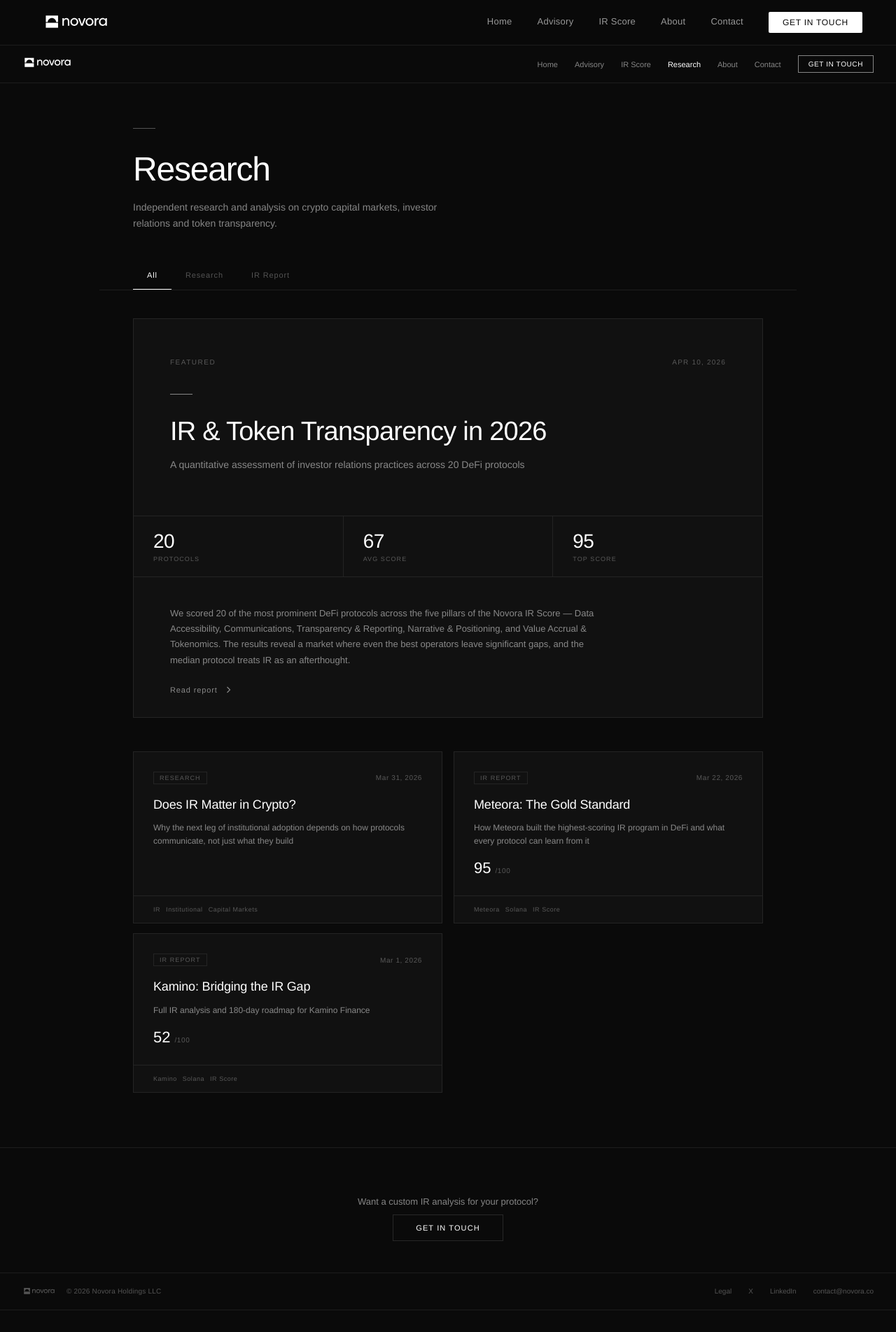
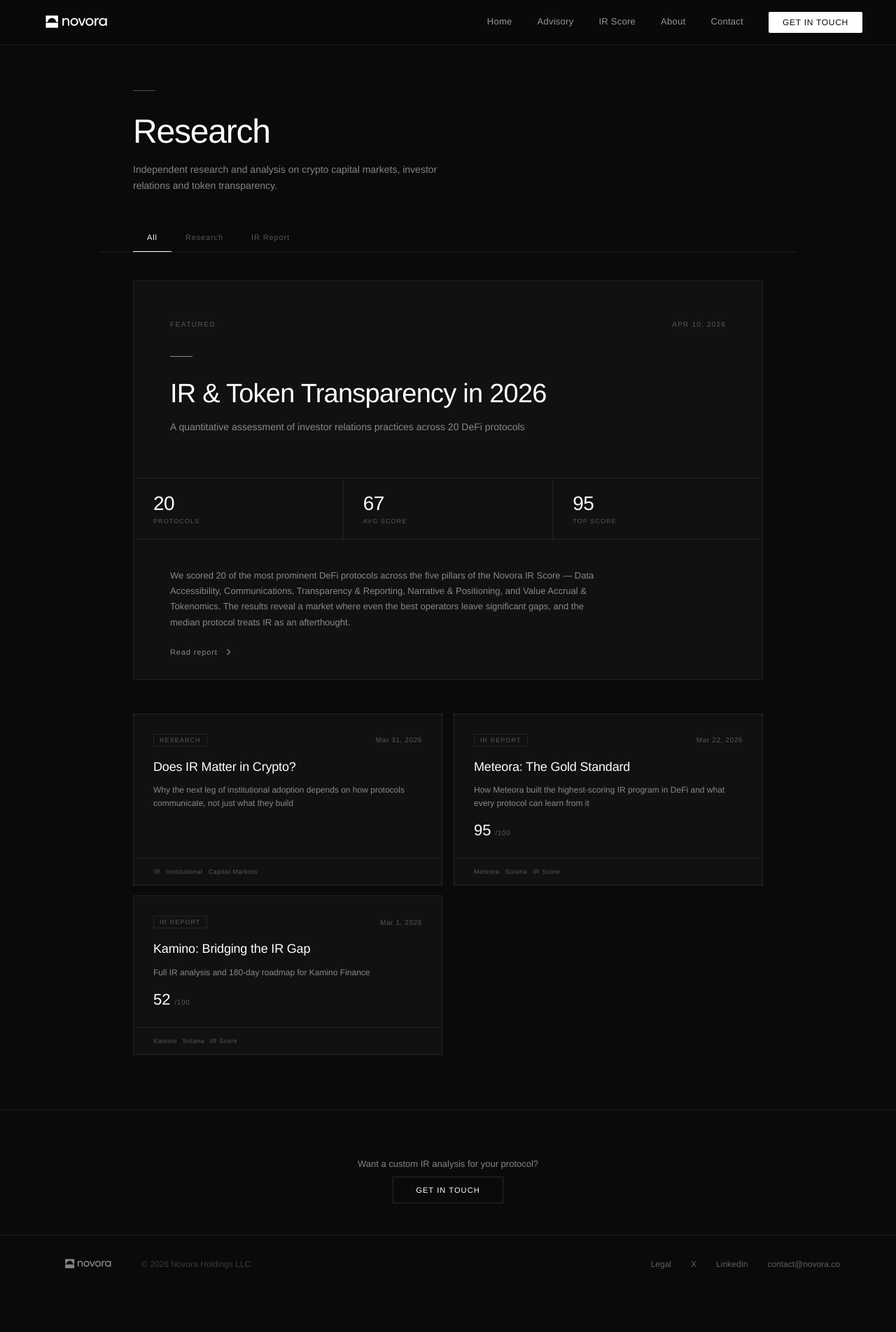
Before and after one commit to connrking/novora-site, a Next.js app: page /research in a window 1280 px wide. Shown: the top 1904 px of the page at 70% size. After the commit the page ends 1848 px from the top, so only its background shows below. Built offline with nearby package versions, Linux system fonts and the light colour scheme.

Commit message:
fix: clean research page, remove duplicate nav/footer

```diff
--- a/app/research/page.jsx
+++ b/app/research/page.jsx
@@ -24,7 +24,7 @@
     tags: ["IR", "Institutional", "Capital Markets"],
     featured: false,
     stats: null,
-    embedUrl: "https://ir.novora.co/research",
+    embedUrl: "https://novora.co/research/ir-transparency-2026.html",
     description:
       "The crypto industry has a communication problem. As institutional capital enters digital assets at scale, the gap between how protocols build and how they communicate with capital allocators has become the binding constraint on adoption. This research report examines why investor relations infrastructure is the most underbuilt layer in crypto.",
   },
@@ -74,13 +74,6 @@
   return dt.toLocaleDateString("en-US", { month: "short", day: "numeric", year: "numeric" });
 };
 
-const NovoraLogo = () => (
-  <svg viewBox="0 0 200 60" fill="none" xmlns="http://www.w3.org/2000/svg" style={{ height: 14 }}>
-    <circle cx="10" cy="30" r="4.5" fill="#fff" />
-    <text x="24" y="38" fill="#fff" fontFamily={F} fontSize="28" fontWeight="500" letterSpacing="0.18em">NOVORA</text>
-  </svg>
-);
-
 const FadeIn = ({ children, delay = 0, style: extra = {} }) => {
   const ref = useRef(null);
   const [vis, setVis] = useState(false);
@@ -101,62 +94,49 @@
   );
 };
 
-const Nav = ({ onHome }) => (
-  <nav style={{
-    display: "flex", justifyContent: "space-between", alignItems: "center",
-    padding: "14px 32px", borderBottom: `0.5px solid ${T.border}`,
-    position: "sticky", top: 0, background: T.bg, zIndex: 100,
-  }}>
-    <a href="https://novora.co" style={{ textDecoration: "none", display: "block" }}>
-      <svg height="18" viewBox="130 150 430 110" fill="#fff" xmlns="http://www.w3.org/2000/svg">
-        <path d="M162.61,202.42c.68-14.62,12.72-26.27,27.51-26.27s26.82,11.65,27.51,26.27h12.54v-42.46h-80.09v42.46h12.54Z"/>
-        <rect x="150.07" y="207.66" width="80.09" height="32.39"/>
-        <path d="M294.29,198.84c0-10.47-4.84-14.13-10.08-14.13s-15.91,3.46-15.91,19.07v22.92h-9.58v-49.4h9.58v9.88c2.07-7.01,8.5-10.97,16.6-10.97,10.67,0,18.97,6.72,18.97,22.63v27.86h-9.58v-27.86Z"/>
-        <path d="M336.46,176.21c14.33,0,25.99,11.66,25.99,25.79s-11.66,25.79-25.99,25.79-25.89-11.46-25.89-25.79,11.66-25.79,25.89-25.79ZM336.46,219.29c9.09,0,16.4-7.71,16.4-17.19s-7.31-17.39-16.4-17.39-16.3,7.81-16.3,17.39,7.31,17.19,16.3,17.19Z"/>
-        <path d="M391.9,226.7h-10.87l-19.07-49.4h10.08l14.43,38.83,14.43-38.83h10.08l-19.07,49.4Z"/>
-        <path d="M436.37,176.21c14.33,0,25.99,11.66,25.99,25.79s-11.66,25.79-25.99,25.79-25.89-11.46-25.89-25.79,11.66-25.79,25.89-25.79ZM436.37,219.29c9.09,0,16.4-7.71,16.4-17.19s-7.31-17.39-16.4-17.39-16.3,7.81-16.3,17.39,7.31,17.19,16.3,17.19Z"/>
-        <path d="M479.34,188.46c1.68-7.81,7.11-12.25,13.24-12.25,1.78,0,3.16.49,4.54,1.09v9.39c-1.58-.89-3.46-1.28-5.24-1.28-3.26,0-12.55,1.58-12.55,22.63v18.67h-9.58v-49.4h9.58v11.17Z"/>
-        <path d="M522.46,176.21c6.62,0,13.14,2.27,17.88,8.99v-7.9h9.58v49.4h-9.58v-7.9c-4.74,6.72-11.26,8.99-17.88,8.99-14.82,0-24.5-11.66-24.5-25.79s9.68-25.79,24.5-25.79ZM523.65,184.71c-10.28,0-16.11,7.9-16.11,17.29s5.83,17.29,16.11,17.29,16.8-7.31,16.89-17.29c-.1-9.98-6.92-17.29-16.89-17.29Z"/>
+const ReportCover = ({ item }) => {
+  if (item.id === "does-ir-matter") {
+    return (
+      <div style={{ background: "#0D0D0D", padding: "48px 52px 44px", border: `0.5px solid ${T.border}`, marginBottom: 32, position: "relative", overflow: "hidden" }}>
+        <svg style={{ position: "absolute", top: 0, left: 0, width: "100%", height: "100%", opacity: 0.06 }} viewBox="0 0 800 400" preserveAspectRatio="none">
+          {Array.from({ length: 12 }).map((_, i) => (<line key={"v"+i} x1={i * 70} y1="0" x2={i * 70} y2="400" stroke="#fff" strokeWidth="0.5" />))}
+          {Array.from({ length: 8 }).map((_, i) => (<line key={"h"+i} x1="0" y1={i * 55} x2="800" y2={i * 55} stroke="#fff" strokeWidth="0.5" />))}
         </svg>
-    </a>
-    <div style={{ display: "flex", gap: 24, alignItems: "center" }}>
-      <a href="https://novora.co" style={{ fontFamily: F, fontSize: 11, fontWeight: 400, color: T.textMuted, textDecoration: "none" }}>Home</a>
-      <a href="https://novora.co/advisory" style={{ fontFamily: F, fontSize: 11, fontWeight: 400, color: T.textMuted, textDecoration: "none" }}>Advisory</a>
-      <a href="https://ir.novora.co" style={{ fontFamily: F, fontSize: 11, fontWeight: 400, color: T.textMuted, textDecoration: "none" }}>IR Score</a>
-      <span style={{ fontFamily: F, fontSize: 11, fontWeight: 400, color: T.white, cursor: "pointer" }} onClick={onHome}>Research</span>
-      <a href="https://novora.co/about" style={{ fontFamily: F, fontSize: 11, fontWeight: 400, color: T.textMuted, textDecoration: "none" }}>About</a>
-      <a href="https://novora.co/contact" style={{ fontFamily: F, fontSize: 11, fontWeight: 400, color: T.textMuted, textDecoration: "none" }}>Contact</a>
-      <a href="mailto:contact@novora.co" style={{
-        fontFamily: F, fontSize: 10, fontWeight: 500, letterSpacing: "0.06em", textTransform: "uppercase",
-        color: T.white, textDecoration: "none", padding: "6px 14px", border: `0.5px solid rgba(255,255,255,0.5)`,
-      }}>Get in Touch</a>
+        <svg style={{ position: "absolute", right: 60, top: "50%", transform: "translateY(-50%)", opacity: 0.08 }} width="200" height="200" viewBox="0 0 200 200">
+          <circle cx="100" cy="100" r="90" fill="none" stroke="#fff" strokeWidth="0.5" />
+          <circle cx="100" cy="100" r="60" fill="none" stroke="#fff" strokeWidth="0.5" />
+          <circle cx="100" cy="100" r="30" fill="none" stroke="#fff" strokeWidth="0.5" />
+        </svg>
+        <div style={{ position: "relative", zIndex: 1 }}>
+          <div style={{ display: "flex", alignItems: "center", gap: 9, marginBottom: 32 }}>
+            <div style={{ width: 6, height: 6, borderRadius: "50%", background: "#fff" }} />
+            <span style={{ fontFamily: F, fontSize: 10, fontWeight: 500, letterSpacing: "0.15em", textTransform: "uppercase", color: "rgba(255,255,255,0.5)" }}>Novora Research</span>
           </div>
-  </nav>
+          <div style={{ fontFamily: F, fontSize: 36, fontWeight: 300, color: T.white, lineHeight: 1.15, letterSpacing: "-0.02em", maxWidth: 440 }}>Does IR Matter<br />in Crypto?</div>
+          <div style={{ marginTop: 24, fontFamily: F, fontSize: 11, color: "rgba(255,255,255,0.35)", letterSpacing: "0.08em", textTransform: "uppercase" }}>March 2026</div>
+        </div>
+      </div>
     );
-
-const Footer = () => (
-  <footer style={{ borderTop: `0.5px solid ${T.border}`, padding: "20px 32px", display: "flex", justifyContent: "space-between", alignItems: "center" }}>
-    <div style={{ display: "flex", alignItems: "center", gap: 16 }}>
-      <svg height="12" viewBox="130 150 430 110" fill="rgba(255,255,255,0.3)">
-        <path d="M162.61,202.42c.68-14.62,12.72-26.27,27.51-26.27s26.82,11.65,27.51,26.27h12.54v-42.46h-80.09v42.46h12.54Z"/>
-        <rect x="150.07" y="207.66" width="80.09" height="32.39"/>
-        <path d="M294.29,198.84c0-10.47-4.84-14.13-10.08-14.13s-15.91,3.46-15.91,19.07v22.92h-9.58v-49.4h9.58v9.88c2.07-7.01,8.5-10.97,16.6-10.97,10.67,0,18.97,6.72,18.97,22.63v27.86h-9.58v-27.86Z"/>
-        <path d="M336.46,176.21c14.33,0,25.99,11.66,25.99,25.79s-11.66,25.79-25.99,25.79-25.89-11.46-25.89-25.79,11.66-25.79,25.89-25.79ZM336.46,219.29c9.09,0,16.4-7.71,16.4-17.19s-7.31-17.39-16.4-17.39-16.3,7.81-16.3,17.39,7.31,17.19,16.3,17.19Z"/>
-        <path d="M391.9,226.7h-10.87l-19.07-49.4h10.08l14.43,38.83,14.43-38.83h10.08l-19.07,49.4Z"/>
-        <path d="M436.37,176.21c14.33,0,25.99,11.66,25.99,25.79s-11.66,25.79-25.99,25.79-25.89-11.46-25.89-25.79,11.66-25.79,25.89-25.79ZM436.37,219.29c9.09,0,16.4-7.71,16.4-17.19s-7.31-17.39-16.4-17.39-16.3,7.81-16.3,17.39,7.31,17.19,16.3,17.19Z"/>
-        <path d="M479.34,188.46c1.68-7.81,7.11-12.25,13.24-12.25,1.78,0,3.16.49,4.54,1.09v9.39c-1.58-.89-3.46-1.28-5.24-1.28-3.26,0-12.55,1.58-12.55,22.63v18.67h-9.58v-49.4h9.58v11.17Z"/>
-        <path d="M522.46,176.21c6.62,0,13.14,2.27,17.88,8.99v-7.9h9.58v49.4h-9.58v-7.9c-4.74,6.72-11.26,8.99-17.88,8.99-14.82,0-24.5-11.66-24.5-25.79s9.68-25.79,24.5-25.79ZM523.65,184.71c-10.28,0-16.11,7.9-16.11,17.29s5.83,17.29,16.11,17.29,16.8-7.31,16.89-17.29c-.1-9.98-6.92-17.29-16.89-17.29Z"/>
+  }
+  if (item.id === "ir-transparency-2026") {
+    return (
+      <div style={{ background: "#0D0D0D", padding: "48px 52px 44px", border: `0.5px solid ${T.border}`, marginBottom: 32, position: "relative", overflow: "hidden" }}>
+        <svg style={{ position: "absolute", top: 0, right: 0, width: "50%", height: "100%", opacity: 0.05 }} viewBox="0 0 400 400" preserveAspectRatio="none">
+          {Array.from({ length: 20 }).map((_, i) => (<rect key={i} x={20 + (i % 5) * 75} y={20 + Math.floor(i / 5) * 95} width="60" height="80" fill="none" stroke="#fff" strokeWidth="0.5" rx="1" />))}
         </svg>
-      <span style={{ fontFamily: F, fontSize: 10, color: "rgba(255,255,255,0.3)", letterSpacing: "0.02em" }}>&copy; 2026 Novora Holdings LLC</span>
+        <div style={{ position: "relative", zIndex: 1 }}>
+          <div style={{ display: "flex", alignItems: "center", gap: 9, marginBottom: 32 }}>
+            <div style={{ width: 6, height: 6, borderRadius: "50%", background: "#fff" }} />
+            <span style={{ fontFamily: F, fontSize: 10, fontWeight: 500, letterSpacing: "0.15em", textTransform: "uppercase", color: "rgba(255,255,255,0.5)" }}>Novora Research</span>
           </div>
-    <div style={{ display: "flex", gap: 24, alignItems: "center" }}>
-      <a href="https://novora.co/legal" style={{ fontFamily: F, fontSize: 10, color: "rgba(255,255,255,0.3)", textDecoration: "none" }}>Legal</a>
-      <a href="https://x.com/novaboracapital" style={{ fontFamily: F, fontSize: 10, color: "rgba(255,255,255,0.3)", textDecoration: "none" }}>X</a>
-      <a href="https://linkedin.com/company/novora" style={{ fontFamily: F, fontSize: 10, color: "rgba(255,255,255,0.3)", textDecoration: "none" }}>LinkedIn</a>
-      <a href="mailto:contact@novora.co" style={{ fontFamily: F, fontSize: 10, color: "rgba(255,255,255,0.3)", textDecoration: "none" }}>contact@novora.co</a>
+          <div style={{ fontFamily: F, fontSize: 36, fontWeight: 300, color: T.white, lineHeight: 1.15, letterSpacing: "-0.02em", maxWidth: 480 }}>IR & Token Transparency<br />in 2026</div>
+          <div style={{ marginTop: 24, fontFamily: F, fontSize: 11, color: "rgba(255,255,255,0.35)", letterSpacing: "0.08em", textTransform: "uppercase" }}>April 2026</div>
         </div>
-  </footer>
+      </div>
     );
+  }
+  return null;
+};
 
 const FeaturedCard = ({ item, onClick }) => {
   const [h, setH] = useState(false);
@@ -223,62 +203,6 @@
       </div>
     </FadeIn>
   );
-};
-
-const ReportCover = ({ item }) => {
-  if (item.id === "does-ir-matter") {
-    return (
-      <div style={{ background: "#0D0D0D", padding: "48px 52px 44px", border: `0.5px solid ${T.border}`, marginBottom: 32, position: "relative", overflow: "hidden" }}>
-        {/* Abstract grid lines */}
-        <svg style={{ position: "absolute", top: 0, left: 0, width: "100%", height: "100%", opacity: 0.06 }} viewBox="0 0 800 400" preserveAspectRatio="none">
-          {Array.from({ length: 12 }).map((_, i) => (
-            <line key={"v"+i} x1={i * 70} y1="0" x2={i * 70} y2="400" stroke="#fff" strokeWidth="0.5" />
-          ))}
-          {Array.from({ length: 8 }).map((_, i) => (
-            <line key={"h"+i} x1="0" y1={i * 55} x2="800" y2={i * 55} stroke="#fff" strokeWidth="0.5" />
-          ))}
-        </svg>
-        {/* Accent circle */}
-        <svg style={{ position: "absolute", right: 60, top: "50%", transform: "translateY(-50%)", opacity: 0.08 }} width="200" height="200" viewBox="0 0 200 200">
-          <circle cx="100" cy="100" r="90" fill="none" stroke="#fff" strokeWidth="0.5" />
-          <circle cx="100" cy="100" r="60" fill="none" stroke="#fff" strokeWidth="0.5" />
-          <circle cx="100" cy="100" r="30" fill="none" stroke="#fff" strokeWidth="0.5" />
-        </svg>
-        <div style={{ position: "relative", zIndex: 1 }}>
-          <div style={{ display: "flex", alignItems: "center", gap: 9, marginBottom: 32 }}>
-            <div style={{ width: 6, height: 6, borderRadius: "50%", background: "#fff" }} />
-            <span style={{ fontFamily: F, fontSize: 10, fontWeight: 500, letterSpacing: "0.15em", textTransform: "uppercase", color: "rgba(255,255,255,0.5)" }}>Novora Research</span>
-          </div>
-          <div style={{ fontFamily: F, fontSize: 36, fontWeight: 300, color: T.white, lineHeight: 1.15, letterSpacing: "-0.02em", maxWidth: 440 }}>
-            Does IR Matter<br />in Crypto?
-          </div>
-          <div style={{ marginTop: 24, fontFamily: F, fontSize: 11, color: "rgba(255,255,255,0.35)", letterSpacing: "0.08em", textTransform: "uppercase" }}>February 2026</div>
-        </div>
-      </div>
-    );
-  }
-  if (item.id === "ir-transparency-2026") {
-    return (
-      <div style={{ background: "#0D0D0D", padding: "48px 52px 44px", border: `0.5px solid ${T.border}`, marginBottom: 32, position: "relative", overflow: "hidden" }}>
-        <svg style={{ position: "absolute", top: 0, right: 0, width: "50%", height: "100%", opacity: 0.05 }} viewBox="0 0 400 400" preserveAspectRatio="none">
-          {Array.from({ length: 20 }).map((_, i) => (
-            <rect key={i} x={20 + (i % 5) * 75} y={20 + Math.floor(i / 5) * 95} width="60" height="80" fill="none" stroke="#fff" strokeWidth="0.5" rx="1" />
-          ))}
-        </svg>
-        <div style={{ position: "relative", zIndex: 1 }}>
-          <div style={{ display: "flex", alignItems: "center", gap: 9, marginBottom: 32 }}>
-            <div style={{ width: 6, height: 6, borderRadius: "50%", background: "#fff" }} />
-            <span style={{ fontFamily: F, fontSize: 10, fontWeight: 500, letterSpacing: "0.15em", textTransform: "uppercase", color: "rgba(255,255,255,0.5)" }}>Novora Research</span>
-          </div>
-          <div style={{ fontFamily: F, fontSize: 36, fontWeight: 300, color: T.white, lineHeight: 1.15, letterSpacing: "-0.02em", maxWidth: 480 }}>
-            IR & Token Transparency<br />in 2026
-          </div>
-          <div style={{ marginTop: 24, fontFamily: F, fontSize: 11, color: "rgba(255,255,255,0.35)", letterSpacing: "0.08em", textTransform: "uppercase" }}>April 2026</div>
-        </div>
-      </div>
-    );
-  }
-  return null;
 };
 
 const ReportDetail = ({ item, onBack }) => {
@@ -374,19 +298,15 @@
   if (selectedItem) {
     return (
       <div style={{ background: T.bg, minHeight: "100vh", color: T.white }}>
-        <Nav onHome={goHome} />
         <div style={{ maxWidth: 800, margin: "0 auto", padding: "48px 32px 80px" }}>
           <ReportDetail item={selectedItem} onBack={goHome} />
         </div>
-        <Footer />
       </div>
     );
   }
 
   return (
     <div style={{ background: T.bg, minHeight: "100vh", color: T.white }}>
-      <Nav onHome={goHome} />
-
       <FadeIn>
         <div style={{ padding: "64px 48px 0", maxWidth: 900, margin: "0 auto" }}>
           <div style={{ width: 32, height: 1, background: T.textSubtle, marginBottom: 20 }} />
@@ -444,8 +364,6 @@
           </a>
         </div>
       </FadeIn>
-
-      <Footer />
     </div>
   );
 }
```
Lines whose indentation alone changed are shown as unchanged.
